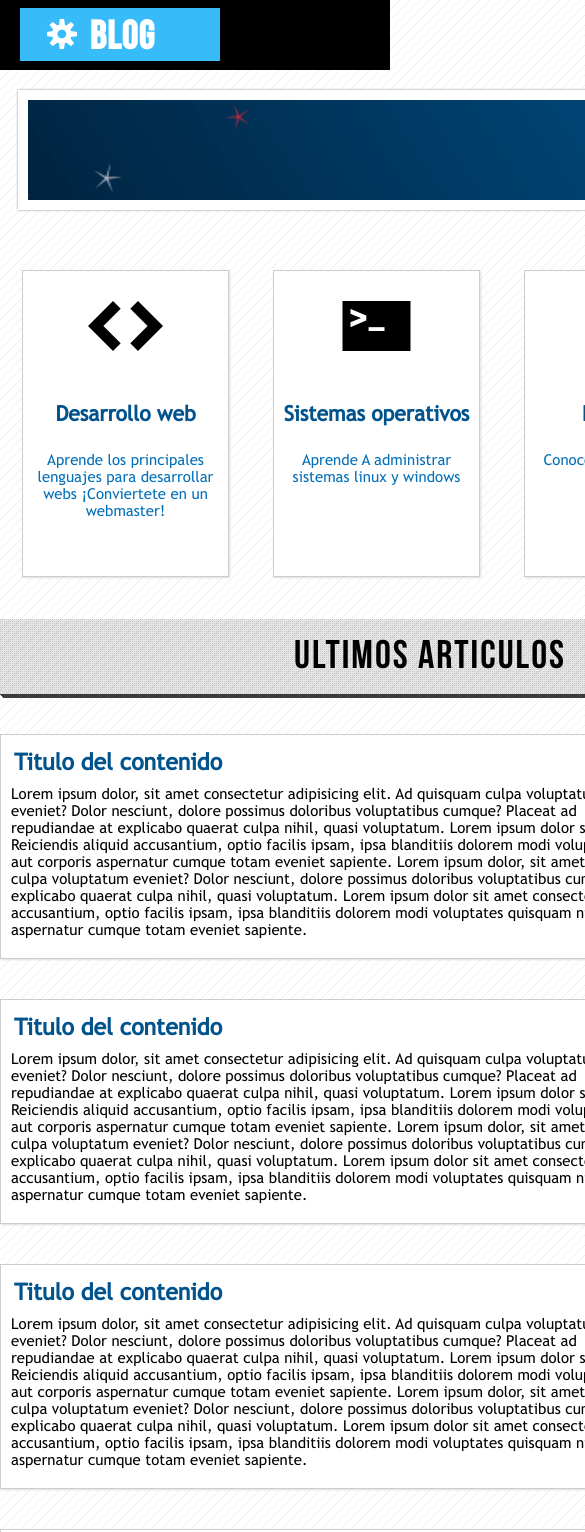
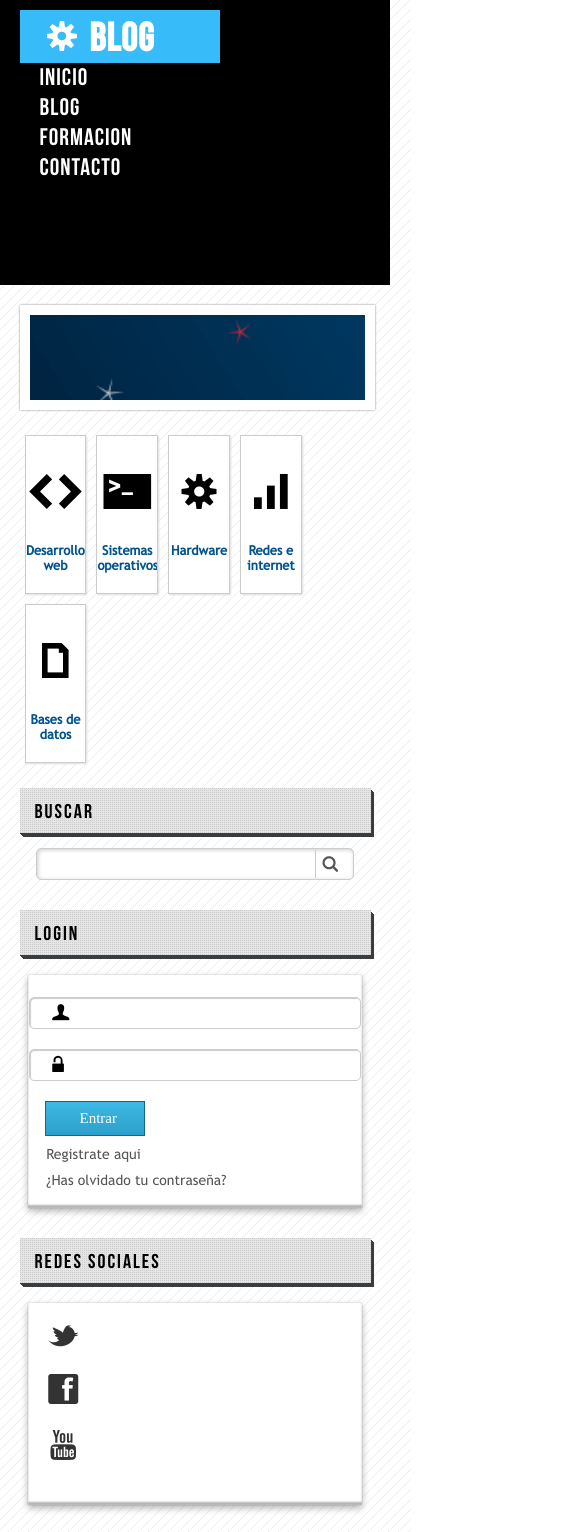
Before and after one commit to silver442/Maquetacion-2, a plain HTML site: page Index.html in a window 390 px wide. Shown: the top 1532 px of the page, 585 px wide, since content can reach past the window. Drawn offline with Linux system fonts and the light colour scheme.

Commit message:
diseño de pagina web responsivo terminado

```diff
--- /dev/null
+++ b/Css/responsive.css
@@ -0,0 +1,292 @@
+@media (max-width:1250px){
+    .wrap{
+        width: 90%;
+        margin: 0px auto;
+    }
+
+    #banner h1{
+        width: 100%;
+        font-size: 35px;
+        text-align: center;
+        margin: 33px auto;
+    }
+
+    .card{
+        width: 17%;
+        margin: 1.45%;
+    }
+
+    .card p{
+        display: block;
+        width: 90%;
+        margin: 0 auto;
+        text-align: center;
+    }
+
+    #articles{
+        width: 65%;
+    }
+
+    #articles article{
+        width: 97%;
+    }
+
+    #footer .wrap > div{
+        width: 24%;
+    }
+
+    #footer #browsers img{
+        width: 14%;
+    }
+
+    #footer h5{
+        font-size: 30px;
+    }
+}
+
+
+@media (max-width:1080px){
+    .card .category{
+        font-size: 17px;
+    }
+
+    .card .description{
+        font-size: 14px;
+    }
+
+    #articles{
+        width: 61%;
+    }
+}
+
+@media (max-width: 970px){
+    #articles{
+        width: 59%;
+    }
+
+    #footer .wrap > div{
+        width: 26%;
+        margin: 20px;
+    }
+
+    #footer h5{
+        font-size: 22px;
+    }
+}
+
+@media (max-width: 925px){
+    #articles{
+        width: 65%;
+    }
+
+    #lateral{
+        width: 25%;
+    }
+
+    #lateral input[type="text"]{
+        width: 78%;
+    }
+
+    .aside-box{
+        width: 95%;
+        min-height: 140px;
+        height: auto;
+        padding-bottom: 10px;
+    }
+
+    #login a{
+        margin-top: 10px;
+        margin-bottom: 10px;
+    }
+
+    #login input[type="email"],
+    #login input[type="password"]{
+        width: 65%;
+    }
+
+    #login #user,
+    #login #password{
+        margin-left: 24px;
+    }
+
+    #login input[type="submit"],
+    #login input[type="button"],
+    #login input[type="reset"],
+    #login button{
+        margin-bottom: 0px;
+    }
+
+    #login input[type="reset"]{
+        display: none;
+    }
+}
+
+@media (max-width: 899px){
+    #lateral h3{
+        font-size: 20px;
+    }
+}
+
+@media (max-width: 799px){
+    #banner h3{
+        font-size: 29px;
+    }
+
+    .card{
+        height: auto;
+    }
+
+    .card .category{
+        font-size: 15px;
+        margin-top: -23px;
+    }
+
+    .card .description{
+        display: none;
+    }
+
+    #footer img{
+        margin-bottom: 15px;
+        max-width: 100%;
+    }
+}
+
+
+@media (max-width: 724px){
+    #header{
+        width: 100%;
+        height: 120px;
+        padding-top: 10px;
+    }
+
+    #logo {
+        float: none;
+        width: 200px;
+        margin: 0px auto;
+    }
+
+    #menu {
+        clear: both;
+        float: none;
+        width: 440px;
+        margin: 0 auto;
+    }
+
+    #lateral input[type="text"]{
+        width: 70%;
+    }
+}
+
+@media (max-width: 660px){
+    #banner h1{
+        font-size: 25px;
+    }
+
+    #lateral{
+
+        width: 100%;
+        margin: 0px auto;
+        min-height: auto;
+        margin-top: 20px;
+    }
+
+    #lateral input[type="text"]{
+        width: 93%;
+    }
+
+    #login input[type="email"],
+    #login input[type="password"]{
+        width: 90%;
+    }
+
+    #articles{
+
+        width: 100%;
+        margin: 0px auto;
+        min-height: auto;
+    }
+
+    #footer{
+        height: auto;
+        padding-bottom: 40px;
+    }
+
+    #footer .wrap > div{
+        width: 100%;
+        margin: 0px auto;
+        margin-top: 20px;
+    }
+
+    #footer h5{
+        font-size: 25px;
+    }
+}
+
+@media (max-width: 475px){
+
+    #logo{
+        float: left;
+    }
+
+    #header{
+        width: 100%;
+        height: 275px;
+        padding-top: 10px;
+    }
+
+    #menu {
+        clear: both;
+        float: none;
+        width: 100%;
+        margin: 0 auto;
+    }
+
+    #menu ul li{
+        width: 100%;
+        line-height: 52px;
+    }
+
+    #menu ul li a{
+        width: 100%;
+        line-height: 30px;
+    }
+
+    #menu ul li a:hover{
+        color: #37bcf9;
+        transform: scale(1, 1);
+    }
+
+    #banner{
+        height: 85px;
+    }
+
+    #banner h1{
+        font-size: 18px;
+    }
+
+    #lateral input[type="text"]{
+        width: 85%;
+    }
+
+    .card .icon{
+        font-size: 35px;
+    }
+
+    .card:hover .icon{
+        font-size: 35px;
+    }
+
+    .card .category{
+        font-size: 13px;
+    }
+
+    #articles .data {
+        float: none;
+        margin: -10px;
+        border-radius: 0px 0px 0px 0px;
+    }
+
+    #articles article h4{
+        margin-top: 20px;
+    }
+}
--- a/Css/styles.css
+++ b/Css/styles.css
@@ -535,7 +535,7 @@ aside h3{
 }
 
 #articles article{
-    width: 100%;
+    width: 98%;
     height: auto;
     border: 1px solid #ccc;
     margin: 40px auto;
--- a/Index.html
+++ b/Index.html
@@ -2,9 +2,11 @@
 <html lang="es">
     <head>
         <meta charset="utf-8">
+        <meta name="viewport" content="width=device-width, user-scalable=no">
         <title>Maquetacion 2 Silvestre</title>
         <link rel="icon" href="./img/supertux.png" type="icon">
         <link rel="stylesheet" href="Css/styles.css">
+        <link rel="stylesheet" href="Css/responsive.css">
     </head>
     <body>
         <!-- Inicio de cabecera-->
@@ -83,6 +85,7 @@
             <!-- fin Inicio tarjetas-->
 
             <!-- Inicio barra lateral-->
+            <div class="cleafix"></div>
             <aside id="lateral">
                 <h3>BUSCAR</h3>
                 <div id="search">
```
